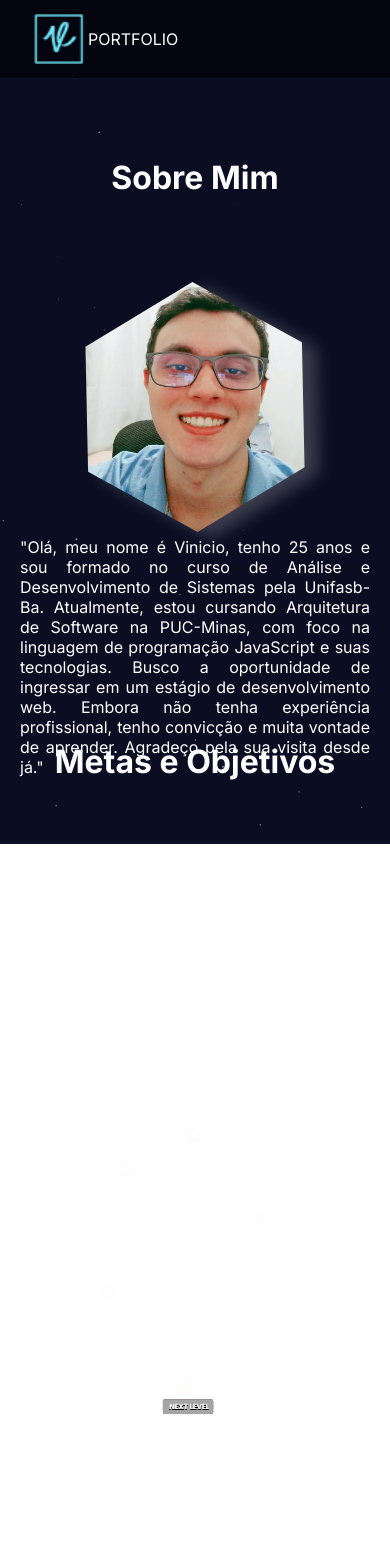
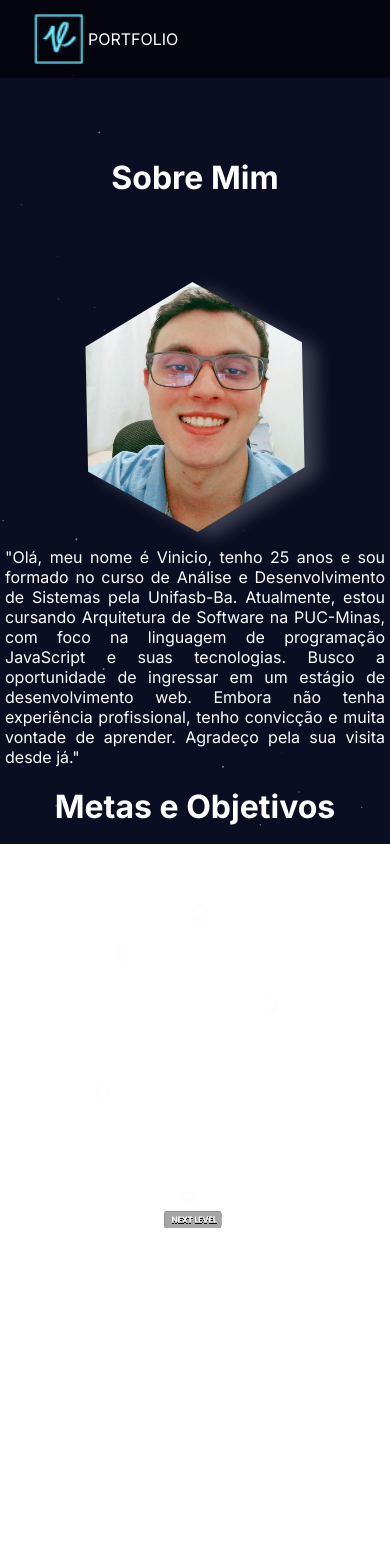
Before and after one commit to viniciochavess/profile, a Next.js app: page /profile in a window 390 px wide. Shown: the top 1568 px of the page. Built offline with nearby package versions, Linux system fonts and the light colour scheme.

Commit message:
fix style: layout

```diff
--- a/components/DescriptionGoals.module.css
+++ b/components/DescriptionGoals.module.css
@@ -36,7 +36,13 @@
 
 @media (max-width:600px){
     .svg{
-        width: 300px;
-        height: 800px;
+        padding: 40px;
+        margin-top: -250px;
+        width: 340px;
+        height: 900px;
+    }
+
+    .text{
+        margin-top: 230px;
     }
 }
```
